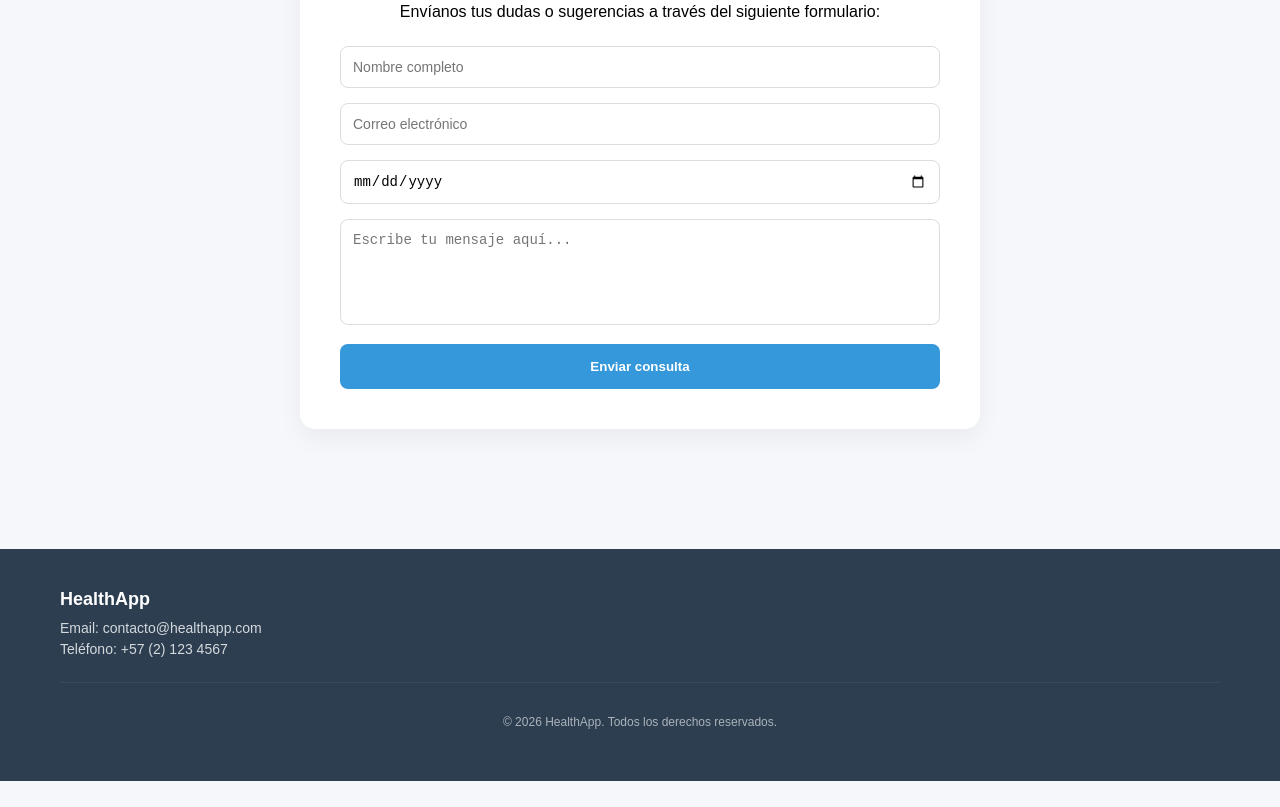
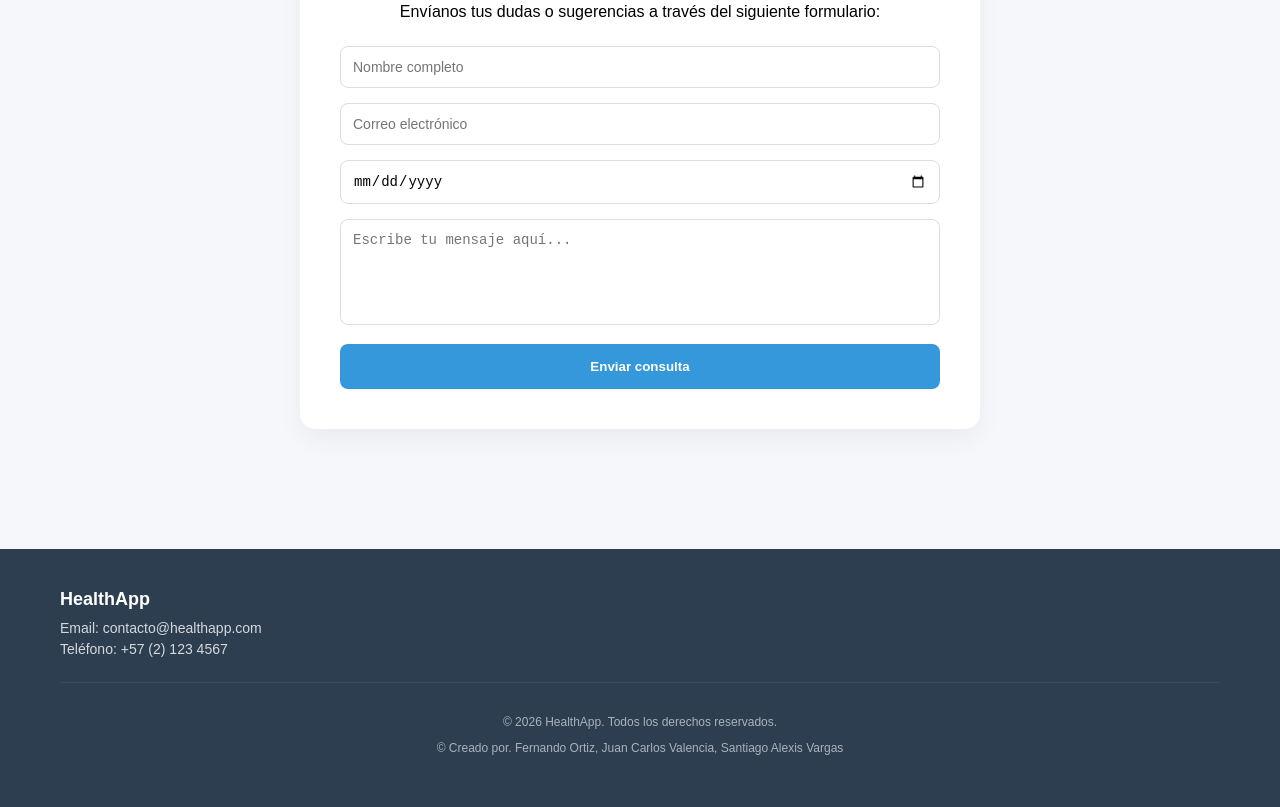
Before and after one commit to nandooortiz9726/Sistema-para-gestion-de-citas, a website: page public/views/index.html in a window 1280 px wide. Shown: the part 1354-2161 px from the top of the page. Before the commit the page ends 2135 px from the top, so only its background shows below. Drawn offline with Linux system fonts and the light colour scheme.

Commit message:
ultimos comentarios de cambios al  proyecto

```diff
--- a/public/views/index.html
+++ b/public/views/index.html
@@ -105,6 +105,7 @@
         </div>
         <div class="footer-copy">
             <p>&copy; 2026 HealthApp. Todos los derechos reservados.</p>
+            <p>&copy; Creado por. Fernando Ortiz, Juan Carlos Valencia, Santiago Alexis Vargas </p>
         </div>
     </div>
 </footer>
```
